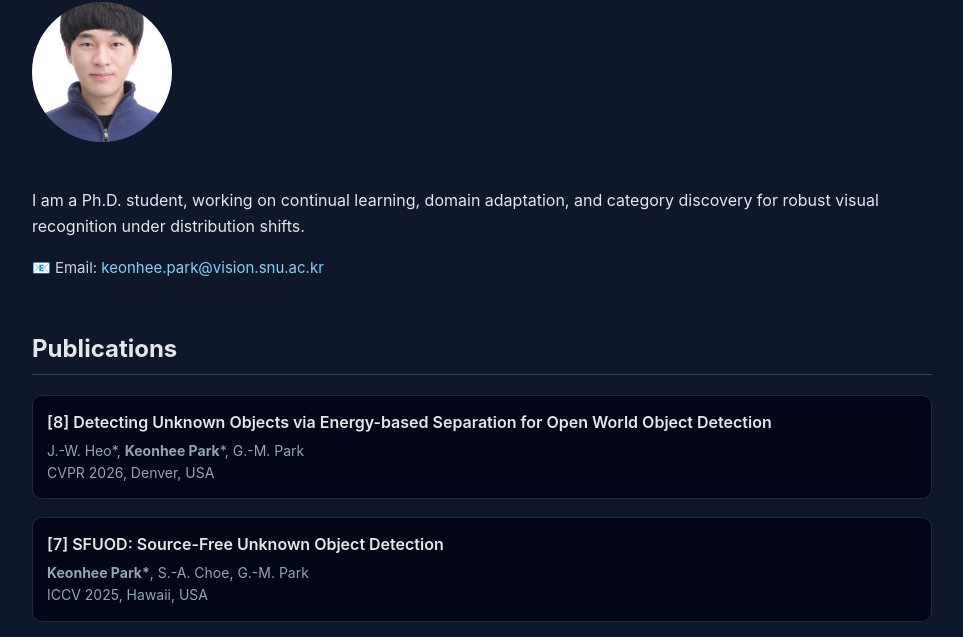
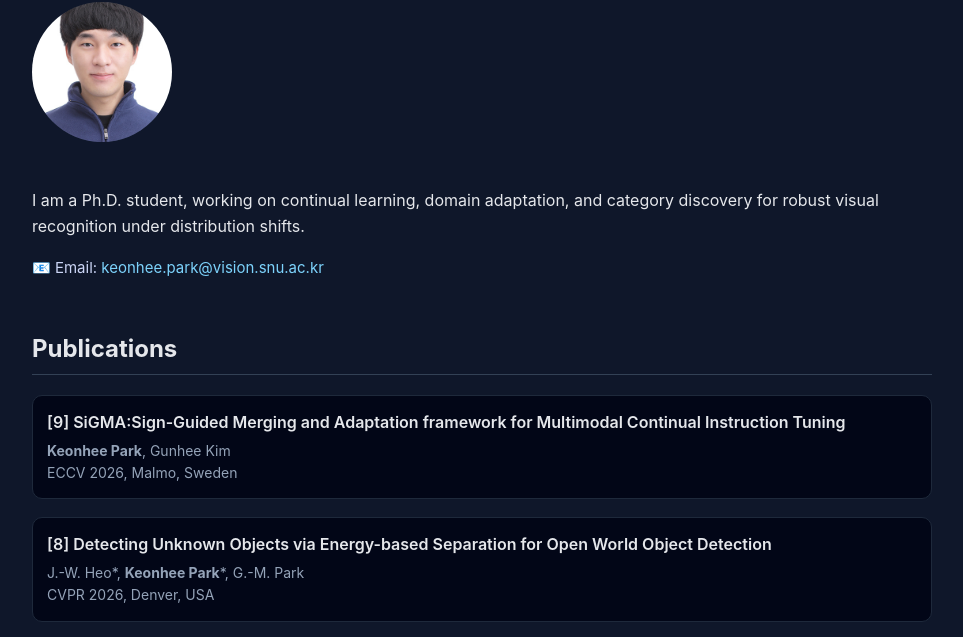
Before and after one commit to pgh2874/pgh2874.github.io, a plain HTML site: page index.html in a window 1280 px wide. Shown: the part 155-792 px from the top of the page, without its empty margins (158-1121 px from the left). Drawn offline with Linux system fonts and the light colour scheme.

Commit message:
Update index.html

```diff
--- a/index.html
+++ b/index.html
@@ -138,6 +138,16 @@
 
       <div class="pub">
         <div class="pub-title">
+          [9] SiGMA:Sign-Guided Merging and Adaptation framework for Multimodal Continual Instruction Tuning
+        </div>
+        <div class="pub-meta">
+          <b>Keonhee Park</b>, Gunhee Kim <br>
+          ECCV 2026, Malmo, Sweden
+        </div>
+      </div>
+
+      <div class="pub">
+        <div class="pub-title">
           [8] Detecting Unknown Objects via Energy-based Separation for Open World Object Detection
         </div>
         <div class="pub-meta">
```
